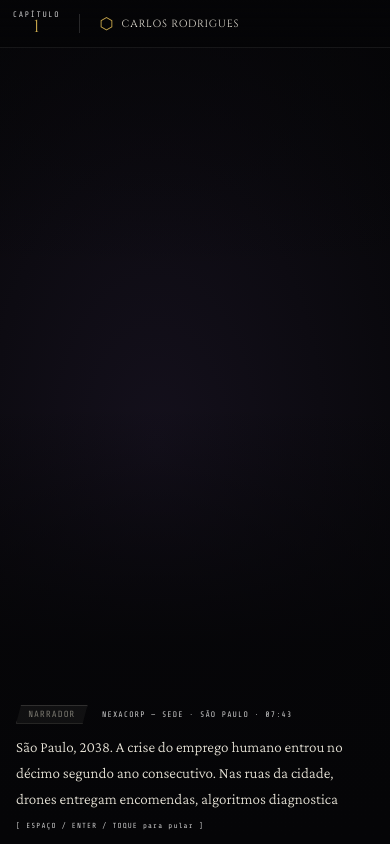
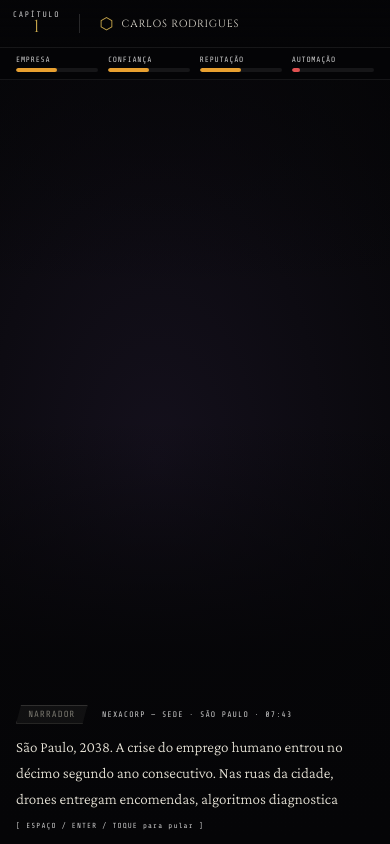
Before and after one commit to Cadu-Fernandes/Escolhas-e-Consequencias, a plain HTML site: page index.html in a window 390 px wide. Both pictures are taken after a click on the button "INICIAR EXPERIÊNCIA". Drawn offline with nearby package versions, Linux system fonts and the light colour scheme.

Commit message:
style: Responsividade em telas menores.

```diff
--- a/index.html
+++ b/index.html
@@ -57,8 +57,31 @@ html,body{width:100%;height:100%;background:var(--black);color:var(--text);font-
 .ind-track{width:55px;height:3px;background:rgba(255,255,255,.07);border-radius:2px;overflow:hidden}
 .ind-fill{height:100%;border-radius:2px;transition:width 1s ease,background .6s ease}
 
+/* Barra de indicadores mobile — fica abaixo do HUD, oculta em desktop */
+.hud-bars-mobile{
+  display:none;
+  position:absolute;
+  top:56px;left:0;right:0;
+  z-index:99;
+  background:rgba(5,5,7,.95);
+  border-bottom:1px solid var(--border);
+  padding:.45rem 1rem;
+  gap:.6rem;
+}
+.hud-bar-item{
+  display:flex;flex-direction:column;gap:4px;flex:1;
+}
+.hud-bar-item .ind-label{
+  font-family:var(--font-mono);font-size:.48rem;letter-spacing:.1em;
+  color:var(--text-dim);text-align:left;
+}
+.hud-bar-item .ind-track{
+  width:100%;height:4px;
+  background:rgba(255,255,255,.07);border-radius:2px;overflow:hidden;
+}
+
 /* CENA */
-#screen-game { display: flex; flex-direction: column; }
+#screen-game { display: flex; flex-direction: column; height: 100%; }
 
 /*
  * scene-wrap: ocupa o espaço restante abaixo do HUD.
@@ -70,8 +93,9 @@ html,body{width:100%;height:100%;background:var(--black);color:var(--text);font-
   position: relative;
   flex: 1;
   margin-top: 56px;
-  overflow: hidden;        /* esconde o bg que transborda */
+  min-height: 0;      /* essencial para flex-child ter altura calculável */
   cursor: pointer;
+  /* sem overflow:hidden — o scene-scroll (absolute) gerencia o próprio scroll */
 }
 
 /* Fundo — absolutamente posicionado, não participa do fluxo */
@@ -98,16 +122,17 @@ html,body{width:100%;height:100%;background:var(--black);color:var(--text);font-
  * O padding-top grande cria o efeito de "texto fica no fundo" como visual novel.
  */
 .scene-scroll {
-  position: relative;
+  /* position:absolute garante que ocupe exatamente o espaço do pai
+     em qualquer tamanho de tela, sem depender de height:100% em chain */
+  position: absolute;
+  inset: 0;
   z-index: 2;
-  height: 100%;
   display: flex;
   flex-direction: column;
-  justify-content: flex-end;   /* ancora tudo na base */
+  justify-content: flex-end;
   overflow-y: auto;
   overflow-x: hidden;
   scroll-behavior: smooth;
-  /* esconde scrollbar mas mantém funcionalidade */
   scrollbar-width: none;
 }
 .scene-scroll::-webkit-scrollbar { display: none; }
@@ -215,8 +240,8 @@ html,body{width:100%;height:100%;background:var(--black);color:var(--text);font-
 }
 
 /* STATS */
-#screen-stats{display:flex;align-items:center;justify-content:center;background:var(--deep);overflow-y:auto;padding:2rem}
-.stats-wrap{max-width:680px;width:100%;text-align:center}
+#screen-stats{display:flex;align-items:flex-start;justify-content:center;background:var(--deep);overflow-y:auto;padding:3rem 2rem 3rem}
+.stats-wrap{max-width:680px;width:100%;text-align:center;margin:auto}
 .stats-eyebrow{font-family:var(--font-mono);font-size:.62rem;letter-spacing:.4em;color:var(--text-dim);margin-bottom:.5rem}
 .stats-ending-name{font-family:var(--font-title);font-size:clamp(1.4rem,4vw,2rem);color:var(--gold);margin-bottom:1rem}
 .stats-ending-desc{font-family:var(--font-body);font-size:1rem;font-style:italic;color:var(--text-muted);line-height:1.75;max-width:500px;margin:0 auto 2.5rem}
@@ -255,10 +280,17 @@ html,body{width:100%;height:100%;background:var(--black);color:var(--text);font-
 /* Mobile */
 @media(max-width:540px){
   .game-hud  { padding: 0 .8rem; height: 48px; }
-  .scene-wrap { margin-top: 48px; }
 
-  /* HUD: esconder indicadores, mostrar só personagem */
+  /* Ocultar indicadores do HUD principal — aparecem na barra mobile abaixo */
   .hud-right  { display: none; }
+  .hud-center { display: none; }
+
+  /* Ativar barra de indicadores mobile */
+  .hud-bars-mobile { display: flex; top: 48px; }
+
+  /* scene-wrap desce: HUD(48px) + barra mobile(26px) */
+  .scene-wrap { margin-top: calc(48px + 26px); }
+
   .ch-num     { font-size: 1.1rem; }
   .char-name  { font-size: .65rem; }
 
@@ -276,7 +308,7 @@ html,body{width:100%;height:100%;background:var(--black);color:var(--text);font-
   .choices-list   { gap: .35rem; }
   .choice-btn     { font-size: .9rem; padding: .6rem .75rem; gap: .5rem; }
   .choice-letter  { font-size: .65rem; min-width: 14px; }
-  .choice-tag     { display: none; }   /* economiza espaço no mobile */
+  .choice-tag     { display: none; }
   .btn-continue   { font-size: .62rem; padding: .45rem 1rem; margin-top: .9rem; }
 
   /* Stats */
@@ -359,9 +391,27 @@ html,body{width:100%;height:100%;background:var(--black);color:var(--text);font-
           <div class="ind-track"><div class="ind-fill" id="iAu" style="width:10%;background:var(--red)"></div></div>
         </div>
       </div>
+    </div><!-- /game-hud -->
+
+    <!-- Barras de indicadores para mobile (abaixo do HUD) -->
+    <div class="hud-bars-mobile" id="hudBarsMobile">
+      <div class="hud-bar-item">
+        <div class="ind-label">EMPRESA</div>
+        <div class="ind-track"><div class="ind-fill" id="iCoM" style="width:50%;background:var(--blue)"></div></div>
+      </div>
+      <div class="hud-bar-item">
+        <div class="ind-label">CONFIANÇA</div>
+        <div class="ind-track"><div class="ind-fill" id="iTrM" style="width:50%;background:var(--green)"></div></div>
+      </div>
+      <div class="hud-bar-item">
+        <div class="ind-label">REPUTAÇÃO</div>
+        <div class="ind-track"><div class="ind-fill" id="iReM" style="width:50%;background:var(--amber)"></div></div>
+      </div>
+      <div class="hud-bar-item">
+        <div class="ind-label">AUTOMAÇÃO</div>
+        <div class="ind-track"><div class="ind-fill" id="iAuM" style="width:10%;background:var(--red)"></div></div>
+      </div>
     </div>
-
-    <!-- Cena: clique na área de texto para pular/continuar -->
     <div class="scene-wrap" id="sceneWrap">
 
       <!-- Camada de fundo (absoluta, não participa do fluxo) -->
@@ -751,13 +801,21 @@ const G = {
     const v=this.vars;
     const set=(id,val,def)=>{
       const el=this.$(id);
+      if(!el) return;
       el.style.width=val+'%';
       el.style.background=val<30?'#e05050':val<60?'#e8a030':def;
     };
+    // Desktop
     set('iCo',v.company,'#4a9eff');
     set('iTr',v.trust,'#4acf7a');
     set('iRe',v.reputation,'#e8a030');
     this.$('iAu').style.width=v.automation+'%';
+    // Mobile (barra secundária)
+    set('iCoM',v.company,'#4a9eff');
+    set('iTrM',v.trust,'#4acf7a');
+    set('iReM',v.reputation,'#e8a030');
+    const auM=this.$('iAuM');
+    if(auM) auM.style.width=v.automation+'%';
   },
 
   ending(){
```
